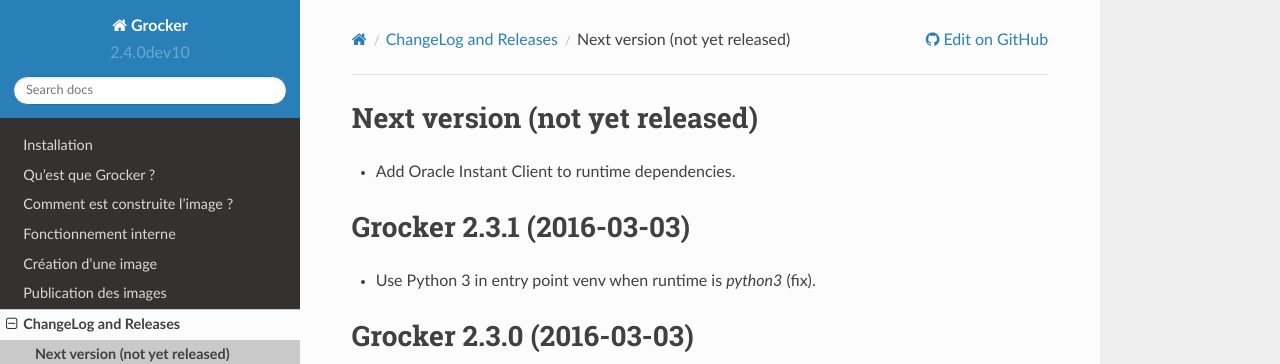
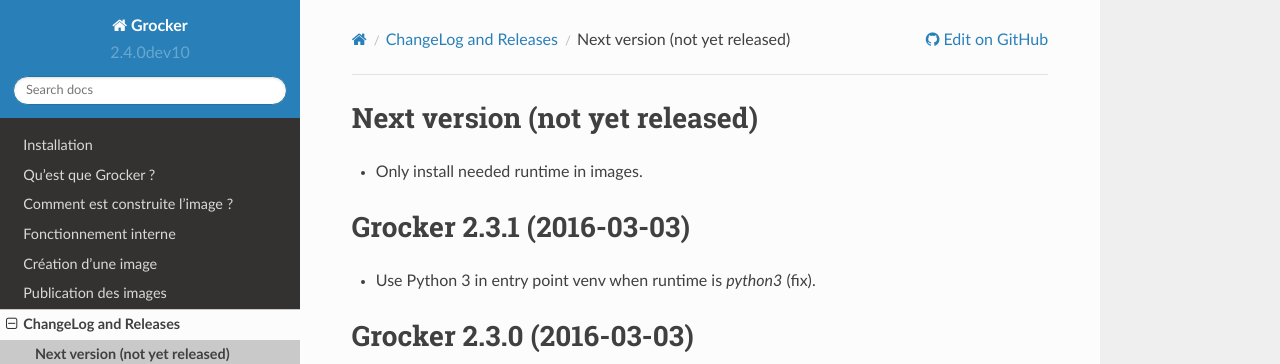
Before and after one commit to Polyconseil/grocker, a Sphinx documentation site: the page built from docs/changelog.rst, in a window 1280 px wide and 1099 px high. Shown: the top 364 px of the window. Built offline with Sphinx 7.4.7 and the Read the Docs theme 2.0.0, drawn with Linux system fonts in a browser that asks for light colours.

Commit message:
changelog: update for 2536f34

```diff
--- a/docs/changelog.rst
+++ b/docs/changelog.rst
@@ -1,7 +1,7 @@
 Next version (not yet released)
 -------------------------------
 
-- Add Oracle Instant Client to runtime dependencies.
+- Only install needed runtime in images.
 
 
 Grocker 2.3.1 (2016-03-03)
```
